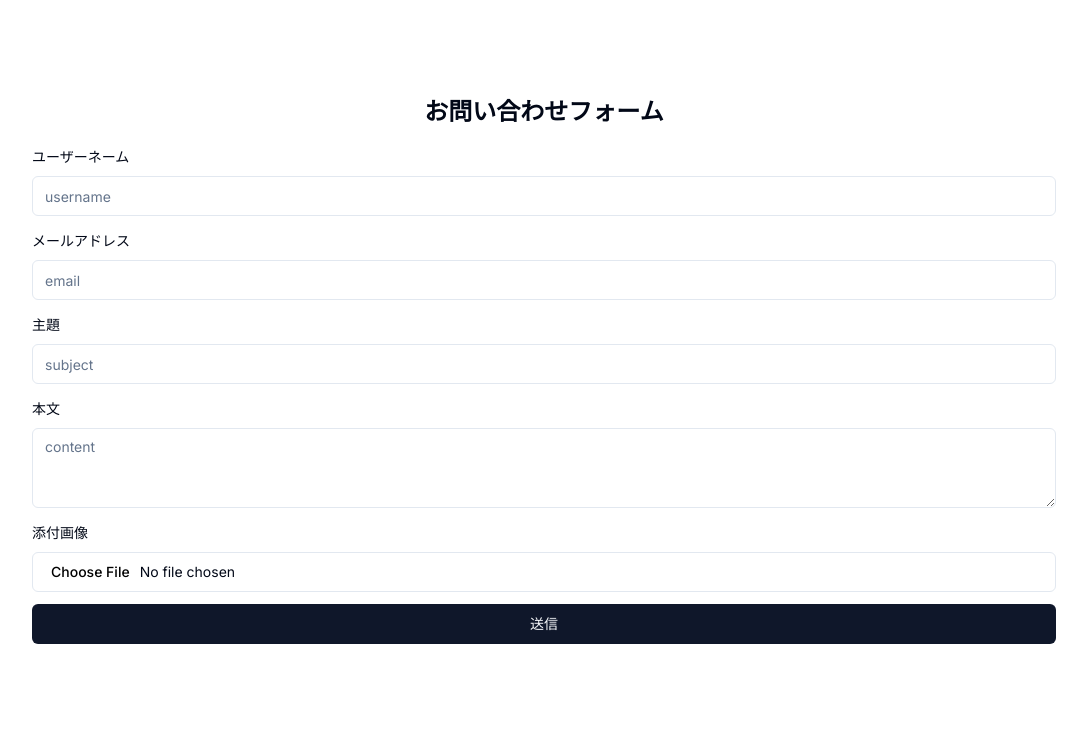
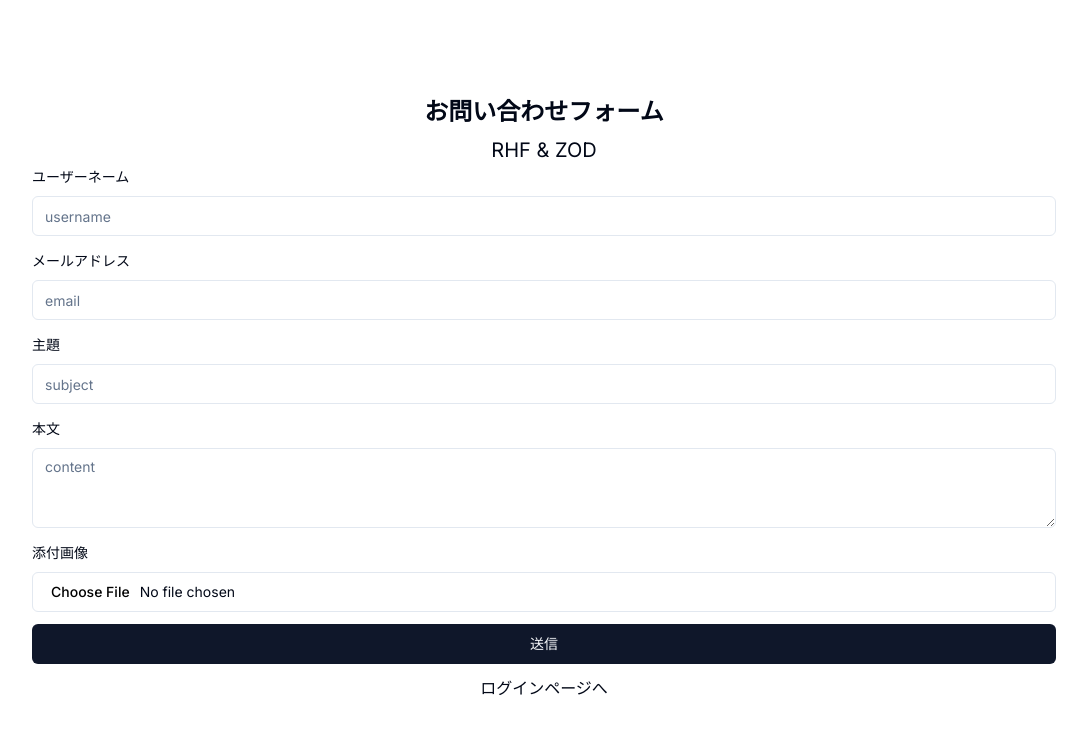
Before and after one commit to senna-lang/form-dev-demo, a Next.js app: page / in a window 1280 px wide. Shown: the top 734 px of the page, without its empty margins (96-1183 px from the left). Built offline with nearby package versions, Linux system fonts and the light colour scheme.

Commit message:
ログインページへのリンク追加

```diff
--- a/src/app/page.tsx
+++ b/src/app/page.tsx
@@ -1,13 +1,15 @@
 import MailForm from '@/components/MailForm/MailForm';
-import { Button } from '@/components/ui/button';
-import { Input } from '@/components/ui/input';
-import Image from 'next/image';
+import Link from 'next/link';
 
 export default function Home() {
   return (
     <main className="flex min-h-screen flex-col items-center p-24">
-      <h1 className=' font-semibold text-2xl mb-4'>お問い合わせフォーム</h1>
+      <h1 className=' font-semibold text-2xl mb-2'>お問い合わせフォーム</h1>
+      <h2 className='text-xl '>RHF & ZOD</h2>
       <MailForm/>
+      <div className='mt-3'>
+        <Link href='/auth'>ログインページへ</Link>
+      </div>
     </main>
   );
 }
```
